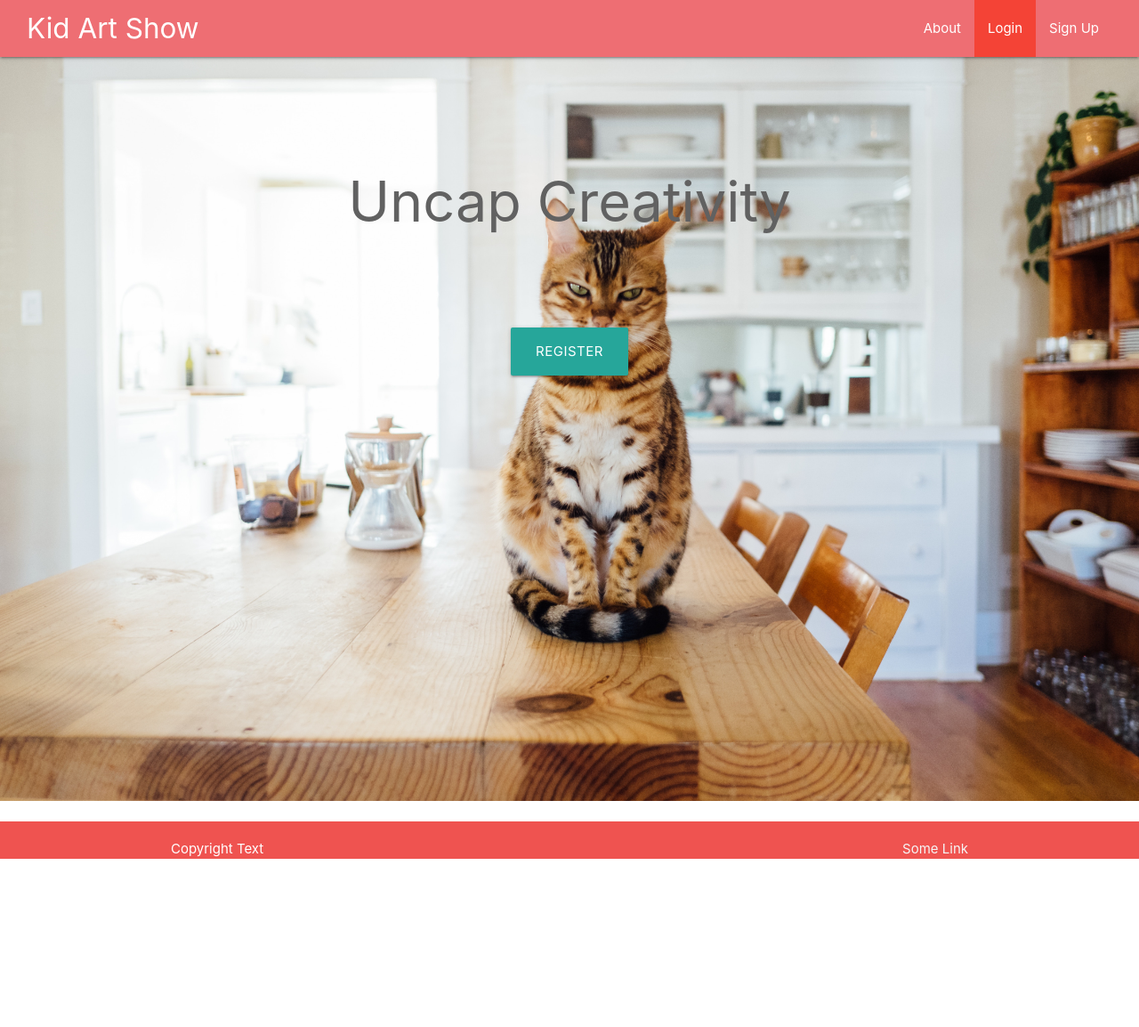
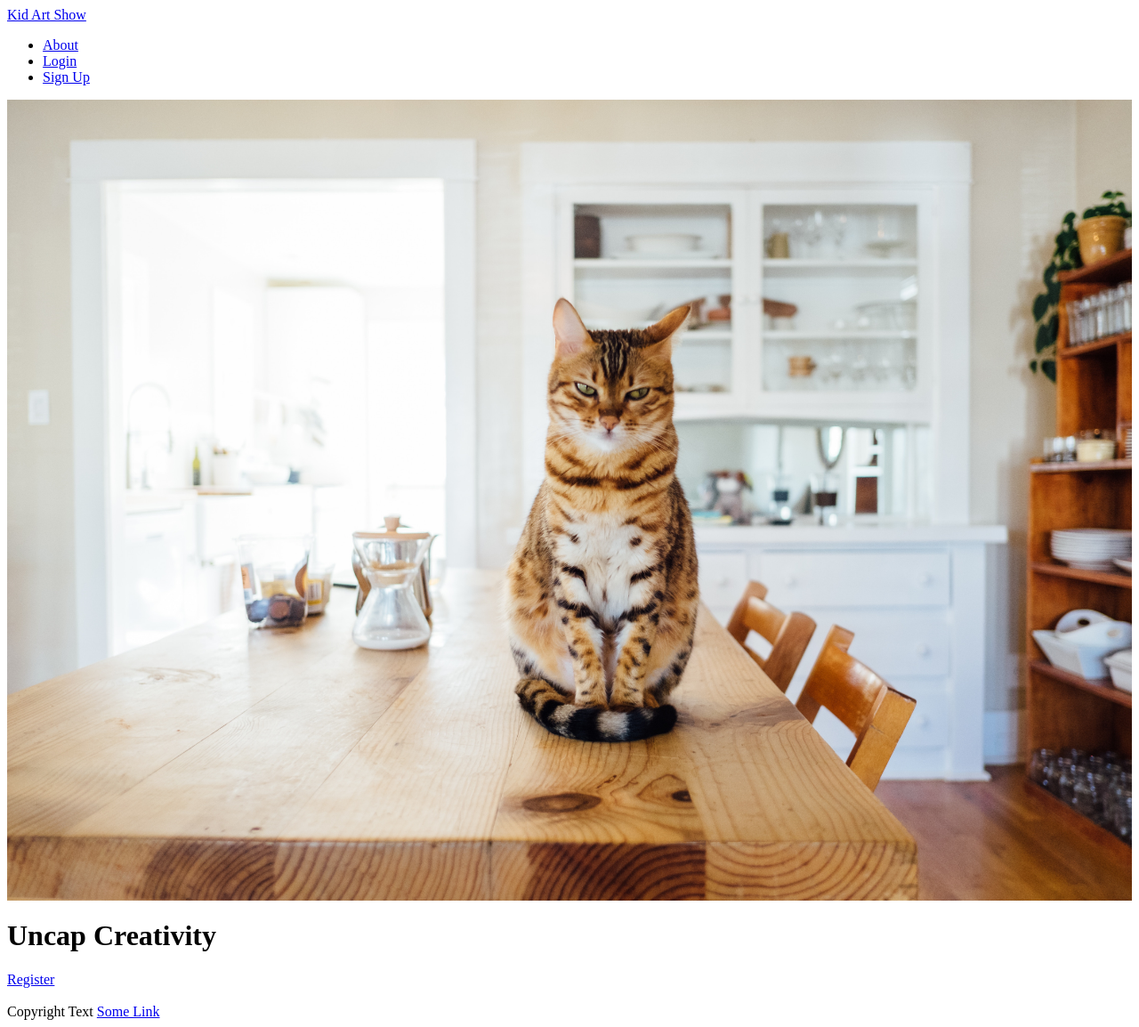
Before and after one commit to aaronjbecker/KidsArtShow-Demo, a Django app: page / in a window 1280 px wide. Shown: the whole page at 89% size. Before the commit the page ends 965 px from the top, so only its background shows below. Run offline with Django 3.2, Linux system fonts and the light colour scheme.

Commit message:
comment out refs to Materialize

```diff
--- a/src/kids_art_show/templates/kids_art_show/base.html
+++ b/src/kids_art_show/templates/kids_art_show/base.html
@@ -4,10 +4,10 @@
 <html>
 <head>
     <!--Import Google Icon Font-->
-    <link href="https://fonts.googleapis.com/icon?family=Material+Icons" rel="stylesheet">
+{#    <link href="https://fonts.googleapis.com/icon?family=Material+Icons" rel="stylesheet">#}
     <!-- Compiled and minified CSS (CDN) -->
     <!-- TODO: Do we need both materialized and bootstrap here? -->
-    <link rel="stylesheet" href="https://cdnjs.cloudflare.com/ajax/libs/materialize/1.0.0/css/materialize.min.css">
+{#    <link rel="stylesheet" href="https://cdnjs.cloudflare.com/ajax/libs/materialize/1.0.0/css/materialize.min.css">#}
     <!--Signal browser website is optimized for mobile-->
     <meta charset="utf-8"
           name="viewport"
@@ -15,7 +15,7 @@
     <!-- title block can be overridden in template subclasses -->
     <title>{% block title %}Kids Art Show{% endblock %}</title>
     <!--Maya's CSS-->
-    <link rel="stylesheet" type="text/css" href="{% static 'kids_art_show/Maya.css' %}">
+{#    <link rel="stylesheet" type="text/css" href="{% static 'kids_art_show/Maya.css' %}">#}
     {#  section for extra styles/pieces related to particular pages  #}
     {% block extra_styles %}{% endblock extra_styles %}
 </head>
```
